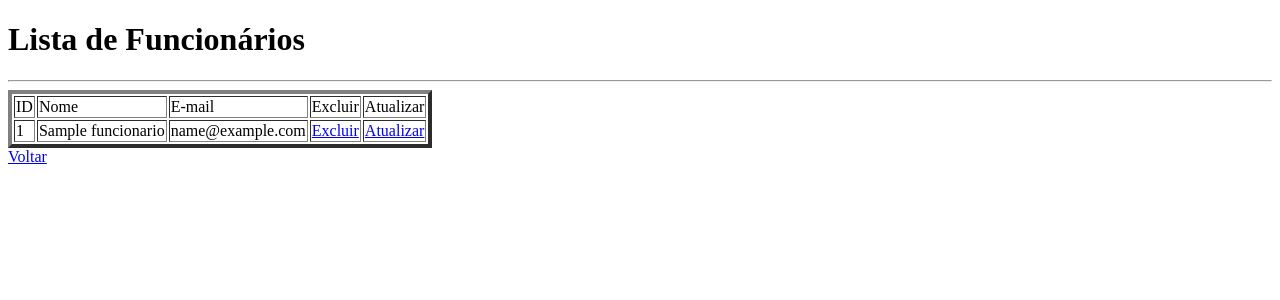
After one commit to williams181/Att-Index-Python, a Flask app: page /lista in a window 1280 px wide. The commit adds this page. Shown: the top 300 px of the page. Run offline with Flask 2, Linux system fonts and the light colour scheme; tables that the repository leaves empty hold one stand-in row (values such as "Sample post").

Commit message:
crud inicializado

```diff
--- a/main.py
+++ b/main.py
@@ -1,12 +1,82 @@
-from flask import Flask, render_template
+from flask import Flask, render_template, request, url_for, redirect
+from flask_sqlalchemy import SQLAlchemy
 
 # Declare a flask app
 app = Flask(__name__, template_folder='./templates', static_folder='./static')
+
+app.config['SQLALCHEMY_DATABASE_URI'] = 'mysql+pymysql://root:@localhost/myflask'
+
+db = SQLAlchemy(app)
+
+class Funcionario(db.Model):
+    __tablename__='funcionario'
+
+    _id = db.Column(db.Integer, primary_key=True, autoincrement=True)
+    nome = db.Column(db.String(50))
+    email = db.Column(db.String(100))
+
+    def __init__(self, nome, email):
+        self.nome = nome
+        self.email = email
+
+db.create_all()
 
 @app.route('/')
 def index():
 
     return render_template('index.html')
+
+@app.route("/cadastrar")
+def cadastrar():
+    return render_template("cadastro.html")
+
+@app.route("/cadastro", methods=['GET', 'POST'])
+def cadastro():
+    if request.method == "POST":
+        nome = request.form.get("nome")
+        email = request.form.get("email")
+
+        if nome and email:
+            f = Funcionario(nome, email)
+            db.session.add(f)
+            db.session.commit()
+
+    return redirect(url_for("index"))
+
+@app.route("/lista")
+def lista():
+    funcionarios = Funcionario.query.all()
+    return render_template("lista.html", funcionarios=funcionarios)
+
+@app.route("/excluir/<int:id>")
+def excluir(id):
+    funcionario = Funcionario.query.filter_by(_id=id).first()
+
+    db.session.delete(funcionario)
+    db.session.commit()
+
+    funcionarios = Funcionario.query.all()
+
+    return render_template("lista.html", funcionarios=funcionarios)
+
+@app.route("/atualizar/<int:id>", methods=['GET', 'POST'])
+def atualizar(id):
+    funcionario = Funcionario.query.filter_by(_id=id).first()
+
+    if request.method == 'POST':
+        nome = request.form.get("nome")
+        email = request.form.get("email")
+
+        if nome and email:
+            funcionario.nome = nome
+            funcionario.email = email
+
+            db.session.commit()
+
+            return redirect(url_for("lista"))
+
+    return render_template("atualizar.html", funcionario=funcionario)
+
 
 if __name__ == '__main__':
 
@@ -14,4 +84,4 @@ if __name__ == '__main__':
     print('Running...')
     print('='*50)
 
-    app.run(host='0.0.0.0', port=4000, debug=True)
+    app.run(host='0.0.0.0', port=80, debug=True)
--- /dev/null
+++ b/templates/lista.html
@@ -0,0 +1,30 @@
+<!DOCTYPE html>
+<html lang="en">
+<head>
+    <meta charset="UTF-8">
+    <title>Lista de Funcionários</title>
+</head>
+<body>
+    <h1>Lista de Funcionários</h1>
+    <hr>
+    <table border=4>
+        <tr>
+            <td>ID</td>
+            <td>Nome</td>
+            <td>E-mail</td>
+            <td>Excluir</td>
+            <td>Atualizar</td>
+        </tr>
+        {% for funcionario in funcionarios %}
+            <tr>
+                <td>{{ funcionario._id }}</td>
+                <td>{{ funcionario.nome }}</td>
+                <td>{{ funcionario.email }}</td>
+                <td><a href="/excluir/{{ funcionario._id }}">Excluir</a></td>
+                <td><a href="/atualizar/{{ funcionario._id }}">Atualizar</a></td>
+            </tr>
+        {% endfor %}
+    </table>
+    <a href="/">Voltar</a>
+</body>
+</html>
```
Also changed, not shown: templates/atualizar.html (added, +25 -0 lines), templates/cadastro.html (added, +25 -0 lines), templates/index.html (+5 -9 lines).
